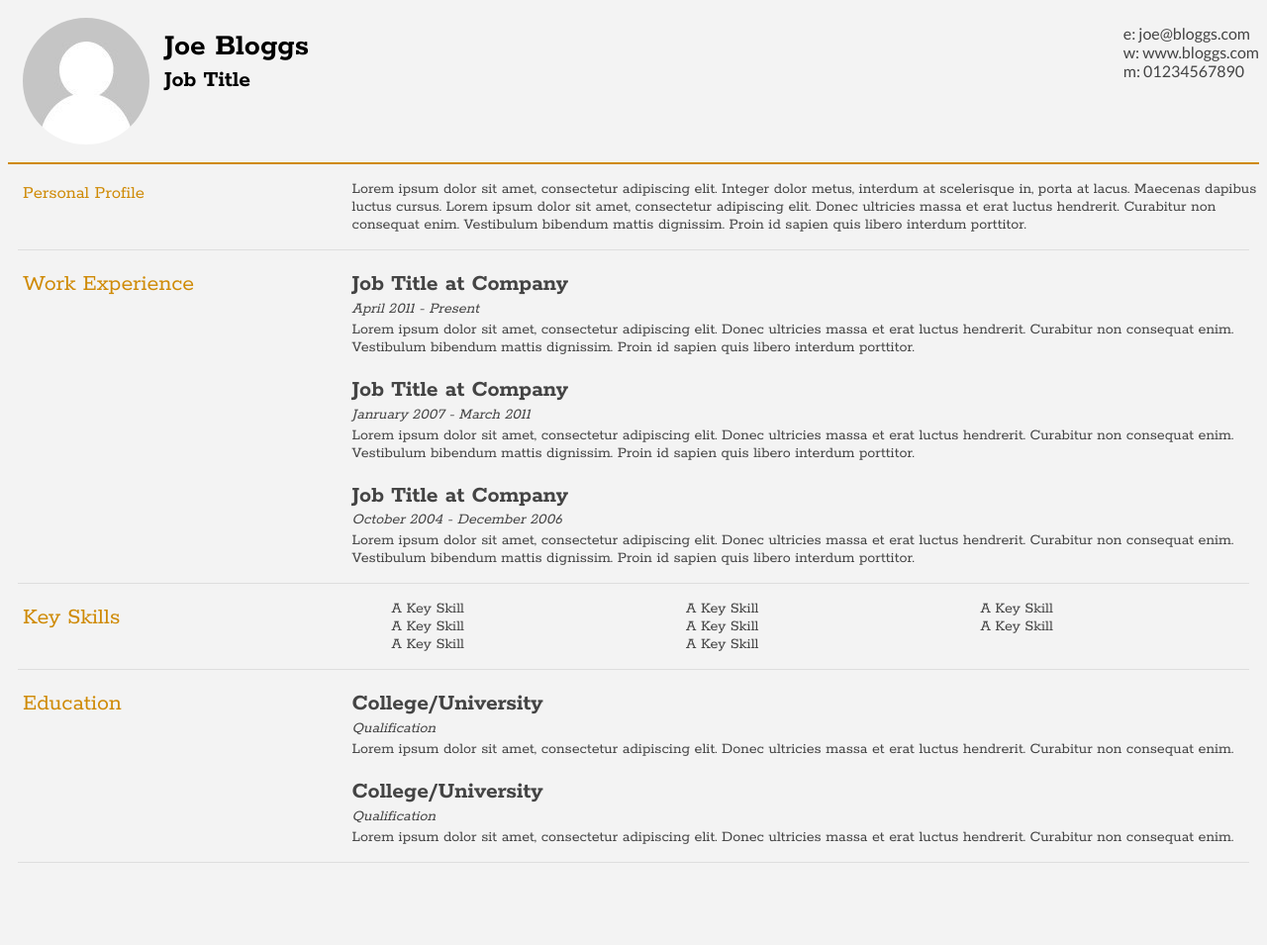
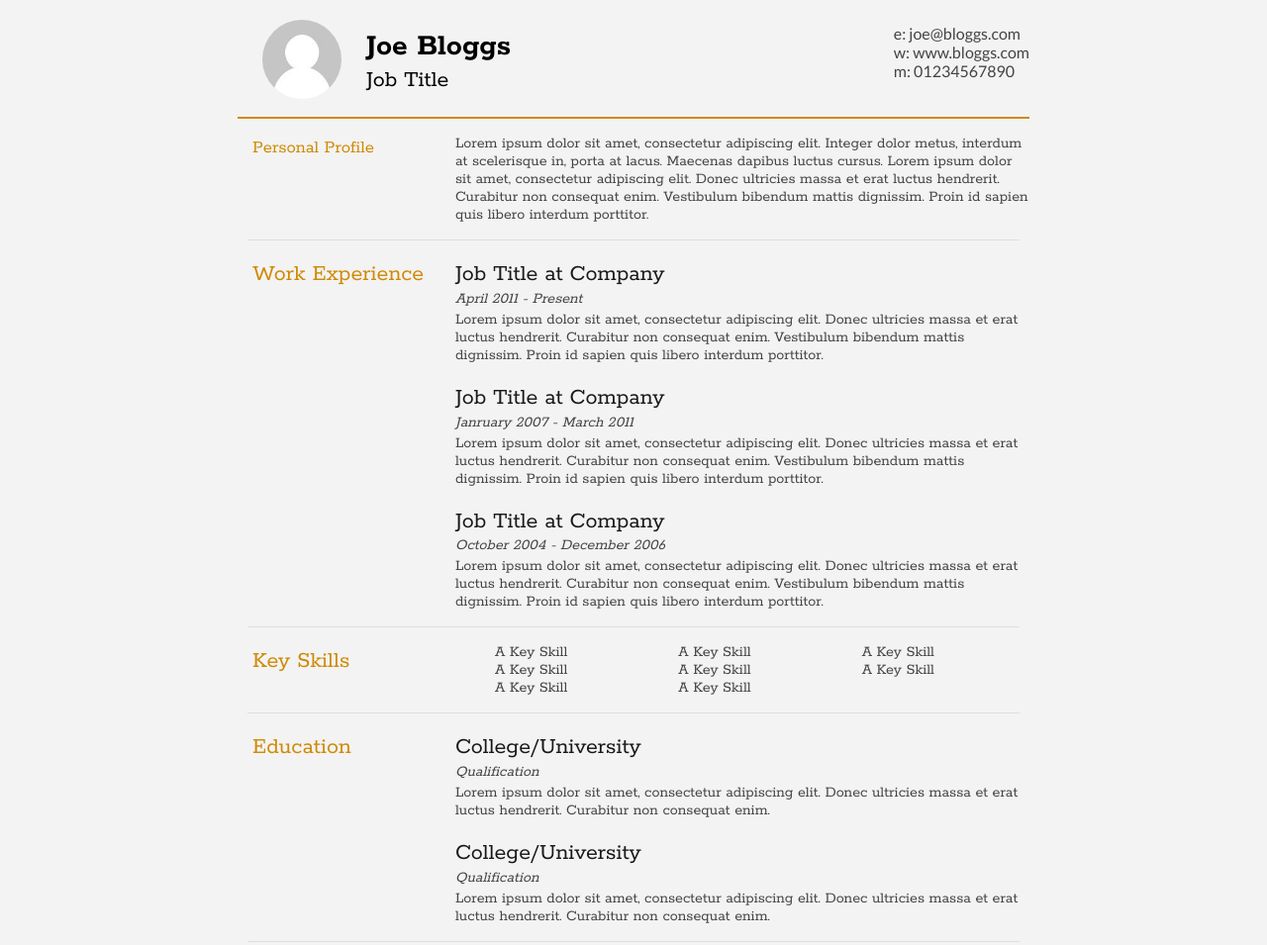
Before and after one commit to Kenzie-Academy-Brasil-Developers/atividade-estilizando-curriculo-sprint-2-Jefsbruno, a plain HTML site: page index.html in a window 1280 px wide. Shown: the whole page at 99% size. Before the commit the page ends 880 px from the top, so only its background shows below. Drawn offline with Linux system fonts and the light colour scheme.

Commit message:
alteraçoes no cabeçalho e fontes

```diff
--- a/style.css
+++ b/style.css
@@ -1,7 +1,9 @@
 #top {
     background-color: #f3f3f3;
     font-family: lato, sans-serif;
-
+    max-width: 800px;
+    margin-left: auto;
+    margin-right: auto;
 }
 
 #cv {
@@ -44,19 +46,21 @@
 
 img{
     border-radius: 50%;
-    margin-left: 15px;
-    margin-top: 10px;
-
+    margin-left: 25px;
+    margin-top: 12px;
+    width: 80px;
 }
 
 #name {
 	float: left;
     font-family: 'Rokkitt',sans-serif;
+    margin-left: 30px;
 
 }
 
 #name h2{
-    margin-top: -20px
+    margin-top: -20px;
+    font-weight: 200;
 }
 
 #contactDetails {
@@ -98,6 +102,10 @@ a{
     font-family: 'Rokkitt',sans-serif;
 }
 
+.sectionContent h2 {
+	font-weight: 400;
+    color:#181818
+}
 
 .keySkills {
     list-style: none;
```
